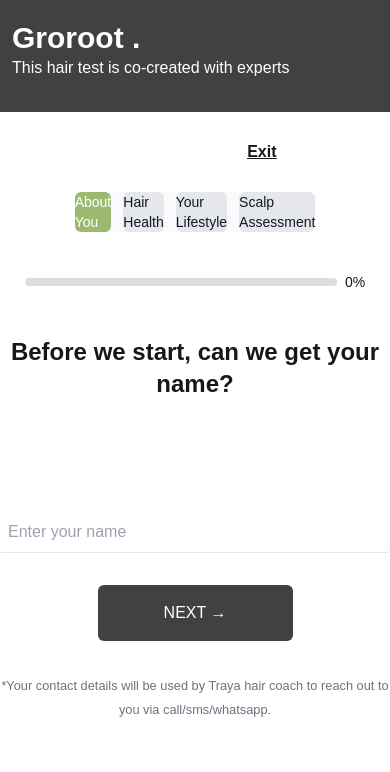
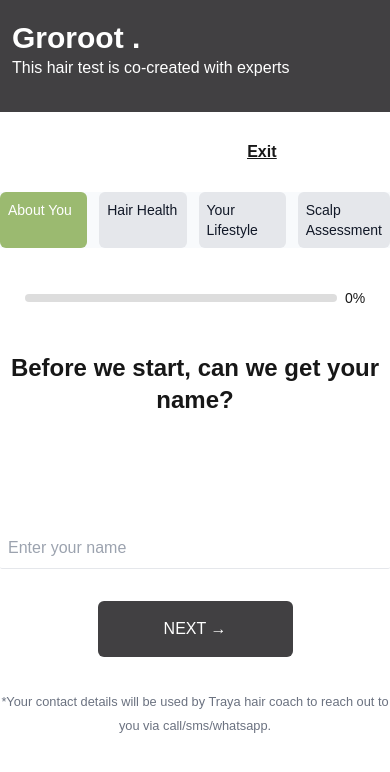
Before and after one commit to saddamhusain92/Form-step-in-next-js, a Next.js app: page / in a window 390 px wide. Shown: the top 772 px of the page. Built offline with nearby package versions, Linux system fonts and the light colour scheme.

Commit message:
card responsive

```diff
--- a/app/page.js
+++ b/app/page.js
@@ -324,13 +324,13 @@
         </div>
       </div>
 
-      <div className=" bg-slate-50 flex w-3/6 justify-center gap-3">
+      <div className=" bg-slate-50 flex sm:w-3/6 w-full justify-center gap-3">
         {steps.map((step, index) => (
           <div
             key={index}
             className={`${index === currentStep ? "w-full sm:py-4 sm:px-5 sm:mx-1 xs:mx-1 rounded-md bg-[#9BBA70] text-white" : "w-full sm:py-4 sm:px-5 sm:mx-1 xs:mx-1 rounded-md bg-gray-200 text-gray-900"}`}
           >
-            <p className="sm:text-md text-sm">{step.title}</p>
+            <p className="sm:text-md p-2 text-sm">{step.title}</p>
           </div>
         ))}
       </div>
```
